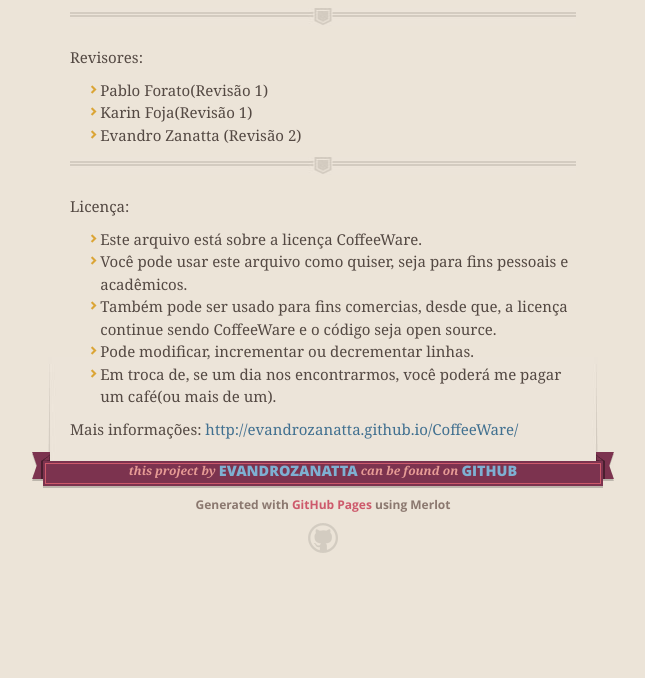
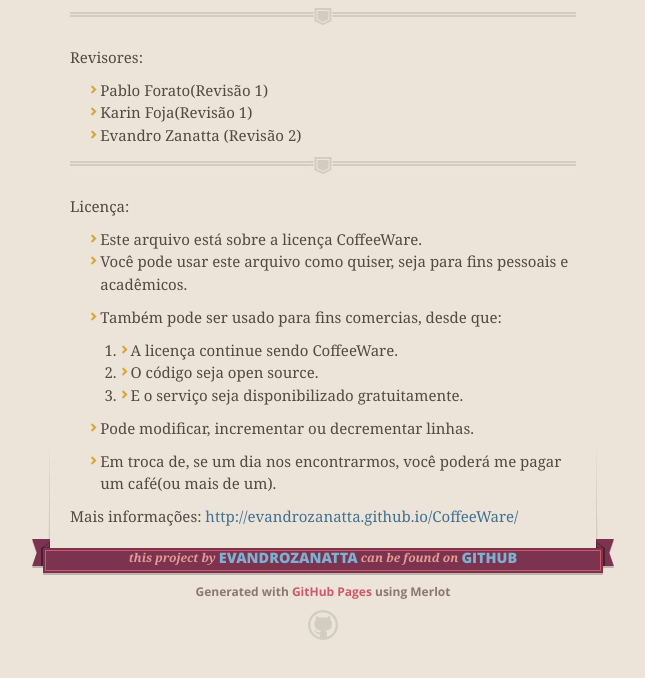
Before and after one commit to EvandroZanatta/CoffeeWare, a plain HTML site: page index.html in a window 1280 px wide. Shown: the part 658-1336 px from the top of the page, without its empty margins (317-962 px from the left). Before the commit the page ends 1251 px from the top, so only its background shows below. Drawn offline with nearby package versions, Linux system fonts and the light colour scheme.

```diff
--- a/index.html
+++ b/index.html
@@ -80,9 +80,17 @@ Evandro Zanatta</p>
 <ul>
 <li>Este arquivo está sobre a licença CoffeeWare.</li>
 <li>Você pode usar este arquivo como quiser, seja para fins pessoais e acadêmicos.</li>
-<li>Também pode ser usado para fins comercias, desde que, a licença continue sendo CoffeeWare e o código seja open source.</li>
-<li>Pode modificar, incrementar ou decrementar linhas.</li>
-<li>Em troca de, se um dia nos encontrarmos, você poderá me pagar um café(ou mais de um).</li>
+<li>
+<p>Também pode ser usado para fins comercias, desde que:</p>
+
+<ol>
+<li>A licença continue sendo CoffeeWare.</li>
+<li>O código seja open source.</li>
+<li>E o serviço seja disponibilizado gratuitamente.</li>
+</ol>
+</li>
+<li><p>Pode modificar, incrementar ou decrementar linhas.</p></li>
+<li><p>Em troca de, se um dia nos encontrarmos, você poderá me pagar um café(ou mais de um).</p></li>
 </ul><p>Mais informações:
 <a href="http://evandrozanatta.github.io/CoffeeWare/">http://evandrozanatta.github.io/CoffeeWare/</a></p>
       </section>
--- a/params.json
+++ b/params.json
@@ -1 +1 @@
-{"name":"CoffeeWare","tagline":"Uma opção otimizada a licença BeerWare","body":"# **CoffeeWare**\r\n## Uma opção otimizada a licença BeerWare\r\n\r\n### Introdução\r\nA licença CoffeeWare baseia-se na licença \"THE BEER-WARE LICENSE\", criada por Poul-Henning Kamp.\r\n\r\n### Uma opção a licença BeerWare\r\nCoffeeWare é uma opção da licença BeerWare para pessoas que não apreciam cerveja ou que preferem café em troca.\r\n\r\n## A licença CoffeeWare\r\nAutor:\r\nEvandro Zanatta\r\n\r\n***\r\n\r\nRevisores:\r\n* Pablo Forato(Revisão 1)\r\n* Karin Foja(Revisão 1)\r\n* Evandro Zanatta (Revisão 2)\r\n\r\n***\r\nLicença:\r\n* Este arquivo está sobre a licença CoffeeWare.\r\n* Você pode usar este arquivo como quiser, seja para fins pessoais e acadêmicos.\r\n* Também pode ser usado para fins comercias, desde que, a licença continue sendo CoffeeWare e o código seja open source.\r\n* Pode modificar, incrementar ou decrementar linhas.\r\n* Em troca de, se um dia nos encontrarmos, você poderá me pagar um café(ou mais de um).\r\n\r\nMais informações:\r\nhttp://evandrozanatta.github.io/CoffeeWare/\r\n","google":"","note":"Don't delete this file! It's used internally to help with page regeneration."}
+{"name":"CoffeeWare","tagline":"Uma opção otimizada a licença BeerWare","body":"# **CoffeeWare**\r\n## Uma opção otimizada a licença BeerWare\r\n\r\n### Introdução\r\nA licença CoffeeWare baseia-se na licença \"THE BEER-WARE LICENSE\", criada por Poul-Henning Kamp.\r\n\r\n### Uma opção a licença BeerWare\r\nCoffeeWare é uma opção da licença BeerWare para pessoas que não apreciam cerveja ou que preferem café em troca.\r\n\r\n## A licença CoffeeWare\r\nAutor:\r\nEvandro Zanatta\r\n\r\n***\r\n\r\nRevisores:\r\n* Pablo Forato(Revisão 1)\r\n* Karin Foja(Revisão 1)\r\n* Evandro Zanatta (Revisão 2)\r\n\r\n***\r\nLicença:\r\n* Este arquivo está sobre a licença CoffeeWare.\r\n* Você pode usar este arquivo como quiser, seja para fins pessoais e acadêmicos.\r\n* Também pode ser usado para fins comercias, desde que:\r\n 1. A licença continue sendo CoffeeWare.\r\n 2. O código seja open source.\r\n 3. E o serviço seja disponibilizado gratuitamente.\r\n\r\n* Pode modificar, incrementar ou decrementar linhas.\r\n* Em troca de, se um dia nos encontrarmos, você poderá me pagar um café(ou mais de um).\r\n\r\nMais informações:\r\nhttp://evandrozanatta.github.io/CoffeeWare/\r\n","google":"","note":"Don't delete this file! It's used internally to help with page regeneration."}
```
